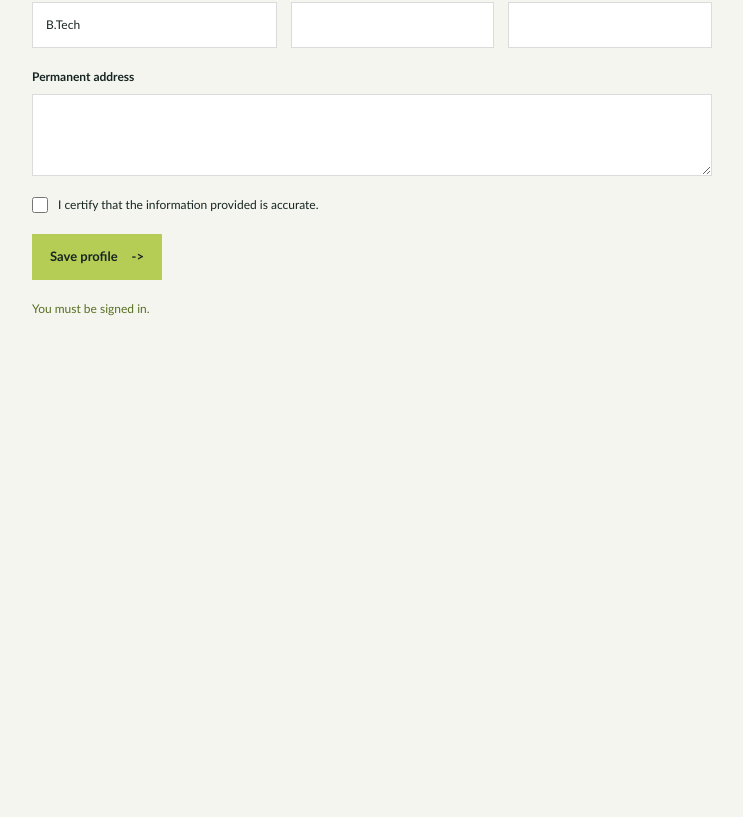
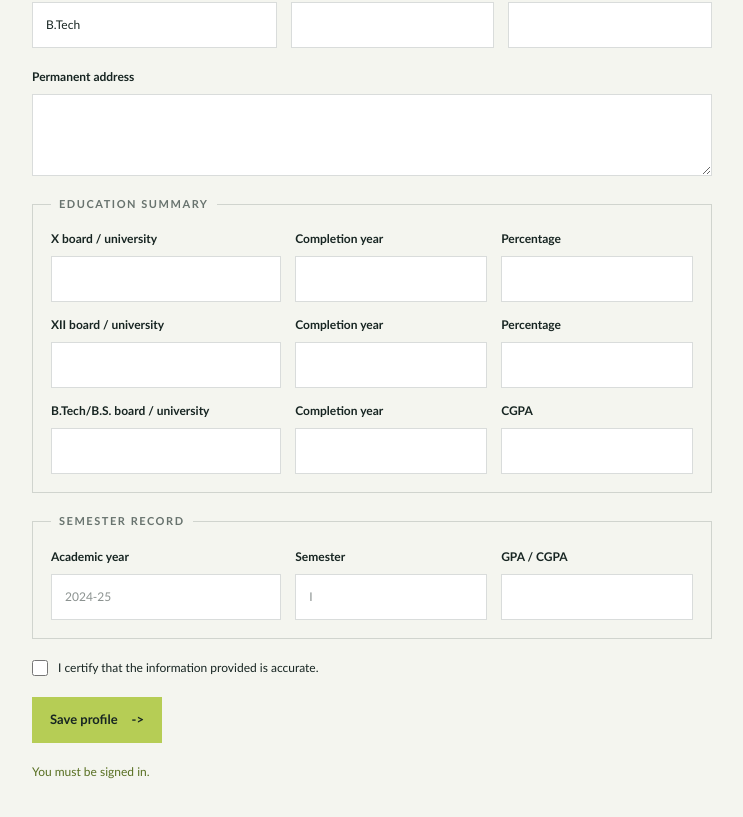
Before and after one commit to Nitish23-2/Placement_Portal, a Next.js app: page /profile in a window 1280 px wide. Shown: the part 778-1595 px from the top of the page, without its empty margins (32-775 px from the left). Before the commit the page ends 1228 px from the top, so only its background shows below. Built offline with nearby package versions, Linux system fonts and the light colour scheme; no server answers.

Commit message:
feat: complete academic profile records

```diff
--- a/app/api/students/me/route.ts
+++ b/app/api/students/me/route.ts
@@ -5,7 +5,7 @@ import { studentProfileSchema } from "@/lib/validators/student";
 function isProfileComplete(profile: ReturnType<typeof studentProfileSchema.parse>) {
   const { general } = profile.biodata_json;
   const requiredGeneral = [general.dob, general.category, general.sex, general.degree, general.permanent_address, general.father_name, general.mobile_no];
-  return profile.branch !== "Not set" && requiredGeneral.every(Boolean) && profile.biodata_json.education_summary.length === 3 && profile.biodata_json.certificate_accepted;
+  return profile.branch !== "Not set" && requiredGeneral.every(Boolean) && profile.biodata_json.education_summary.length === 3 && profile.biodata_json.semester_record.length > 0 && profile.biodata_json.certificate_accepted;
 }
 
 function jsonError(message: string, code: string, status: number) {
--- a/app/globals.css
+++ b/app/globals.css
@@ -116,6 +116,8 @@ h2 { max-width: 520px; margin: 14px 0 0; font-size: clamp(36px, 5vw, 60px); line
 .profile-form textarea { width: 100%; padding: 13px; border: 1px solid var(--line); border-radius: 0; background: #fff; color: var(--ink); font: inherit; resize: vertical; }
 .profile-check { display: flex !important; grid-template-columns: auto 1fr; align-items: center; gap: 10px !important; font-weight: 400 !important; }
 .profile-check input { width: 16px; min-height: 16px; }
+.profile-fieldset { display: grid; gap: 14px; margin: 0; padding: 18px; border: 1px solid var(--line); }
+.profile-fieldset legend { padding: 0 8px; color: var(--muted); font-size: 11px; font-weight: 700; letter-spacing: .14em; text-transform: uppercase; }
 .profile-fields { display: grid; grid-template-columns: 1.2fr 1fr 1fr; gap: 14px; }
 .profile-form .button { width: fit-content; border: 0; cursor: pointer; }
 @media (max-width: 600px) { .profile-fields { grid-template-columns: 1fr; } }
--- a/components/profile/ProfileForm.tsx
+++ b/components/profile/ProfileForm.tsx
@@ -3,11 +3,17 @@
 import { FormEvent, useEffect, useState } from "react";
 
 type ProfileValues = { branch: string; batch_year: string; cgpa: string; active_backlogs: string; dob: string; category: string; sex: string; degree: string; permanent_address: string; father_name: string; mobile_no: string; certificate_accepted: boolean };
+type EducationRow = { level: string; board_university: string; completion_year: string; score: string };
+type SemesterRow = { year: string; semester: string; gpa: string; cgpa: string };
 
 const emptyProfile: ProfileValues = { branch: "", batch_year: "", cgpa: "", active_backlogs: "0", dob: "", category: "", sex: "", degree: "B.Tech", permanent_address: "", father_name: "", mobile_no: "", certificate_accepted: false };
+const emptyEducation: EducationRow[] = [{ level: "X", board_university: "", completion_year: "", score: "" }, { level: "XII", board_university: "", completion_year: "", score: "" }, { level: "B.Tech/B.S.", board_university: "", completion_year: "", score: "" }];
+const emptySemester: SemesterRow = { year: "", semester: "", gpa: "", cgpa: "" };
 
 export function ProfileForm() {
   const [values, setValues] = useState(emptyProfile);
+  const [education, setEducation] = useState(emptyEducation);
+  const [semester, setSemester] = useState(emptySemester);
   const [message, setMessage] = useState("Loading profile...");
   const [isPending, setIsPending] = useState(false);
 
@@ -18,7 +24,11 @@ export function ProfileForm() {
         if (!response.ok) throw new Error(result.error?.message ?? "Unable to load profile.");
         if (result.data) {
           const general = result.data.biodata_json?.general ?? {};
+          const savedEducation = result.data.biodata_json?.education_summary ?? [];
+          const savedSemester = result.data.biodata_json?.semester_record?.[0];
           setValues({ ...emptyProfile, branch: result.data.branch === "Not set" ? "" : result.data.branch ?? "", batch_year: result.data.batch_year > 0 ? String(result.data.batch_year) : "", cgpa: result.data.cgpa == null ? "" : String(result.data.cgpa), active_backlogs: String(result.data.active_backlogs ?? 0), ...general, certificate_accepted: result.data.biodata_json?.certificate_accepted ?? false });
+          setEducation(emptyEducation.map((row, index) => { const saved = savedEducation[index]; return saved ? { level: row.level, board_university: saved.board_university ?? "", completion_year: String(saved.completion_year ?? ""), score: String(saved.percentage ?? saved.cgpa_or_percentage ?? "") } : row; }));
+          if (savedSemester) setSemester({ year: savedSemester.year ?? "", semester: savedSemester.semester ?? "", gpa: String(savedSemester.gpa ?? ""), cgpa: String(savedSemester.cgpa ?? "") });
         }
         setMessage("");
       })
@@ -29,15 +39,19 @@ export function ProfileForm() {
     setValues((current) => ({ ...current, [field]: value }));
   }
 
+  function updateEducation(index: number, field: keyof EducationRow, value: string) {
+    setEducation((current) => current.map((row, rowIndex) => rowIndex === index ? { ...row, [field]: value } : row));
+  }
+
   async function submit(event: FormEvent<HTMLFormElement>) {
     event.preventDefault();
     setIsPending(true);
     setMessage("");
     try {
-      const response = await fetch("/api/students/me", { method: "PUT", headers: { "Content-Type": "application/json" }, body: JSON.stringify({ branch: values.branch, batch_year: values.batch_year, cgpa: values.cgpa ? values.cgpa : null, active_backlogs: values.active_backlogs, biodata_json: { general: { dob: values.dob, category: values.category, sex: values.sex, degree: values.degree, permanent_address: values.permanent_address, father_name: values.father_name, mobile_no: values.mobile_no }, education_summary: [], certificate_accepted: values.certificate_accepted } }) });
+      const response = await fetch("/api/students/me", { method: "PUT", headers: { "Content-Type": "application/json" }, body: JSON.stringify({ branch: values.branch, batch_year: values.batch_year, cgpa: values.cgpa ? values.cgpa : null, active_backlogs: values.active_backlogs, biodata_json: { general: { dob: values.dob, category: values.category, sex: values.sex, degree: values.degree, permanent_address: values.permanent_address, father_name: values.father_name, mobile_no: values.mobile_no }, education_summary: education.map((row) => ({ level: row.level, board_university: row.board_university, completion_year: row.completion_year, ...(row.level === "B.Tech/B.S." ? { cgpa_or_percentage: row.score } : { percentage: row.score }) })), semester_record: semester.year && semester.semester ? [{ ...semester }] : [], certificate_accepted: values.certificate_accepted } }) });
       const result = await response.json();
       if (!response.ok) throw new Error(result.error?.message ?? "Unable to save profile.");
-      setMessage("Profile details saved. Education records are still required before applying.");
+      setMessage("Profile details saved. Complete every education and semester field before applying.");
     } catch (error) {
       setMessage(error instanceof Error ? error.message : "Unable to save profile.");
     } finally {
@@ -64,6 +78,8 @@ export function ProfileForm() {
         <label>Mobile number<input required value={values.mobile_no} onChange={(event) => update("mobile_no", event.target.value)} /></label>
       </div>
       <label>Permanent address<textarea required value={values.permanent_address} onChange={(event) => update("permanent_address", event.target.value)} rows={3} /></label>
+      <fieldset className="profile-fieldset"><legend>Education summary</legend>{education.map((row, index) => <div className="profile-fields" key={row.level}><label>{row.level} board / university<input required value={row.board_university} onChange={(event) => updateEducation(index, "board_university", event.target.value)} /></label><label>Completion year<input required type="number" value={row.completion_year} onChange={(event) => updateEducation(index, "completion_year", event.target.value)} /></label><label>{row.level === "B.Tech/B.S." ? "CGPA" : "Percentage"}<input required type="number" min="0" max="100" step="0.01" value={row.score} onChange={(event) => updateEducation(index, "score", event.target.value)} /></label></div>)}</fieldset>
+      <fieldset className="profile-fieldset"><legend>Semester record</legend><div className="profile-fields"><label>Academic year<input required value={semester.year} onChange={(event) => setSemester({ ...semester, year: event.target.value })} placeholder="2024-25" /></label><label>Semester<input required value={semester.semester} onChange={(event) => setSemester({ ...semester, semester: event.target.value })} placeholder="I" /></label><label>GPA / CGPA<input required type="number" min="0" max="10" step="0.01" value={semester.gpa} onChange={(event) => setSemester({ ...semester, gpa: event.target.value, cgpa: event.target.value })} /></label></div></fieldset>
       <label className="profile-check"><input type="checkbox" checked={values.certificate_accepted} onChange={(event) => setValues((current) => ({ ...current, certificate_accepted: event.target.checked }))} /> I certify that the information provided is accurate.</label>
       <button className="button button-accent" disabled={isPending || message === "Loading profile..."} type="submit">{isPending ? "Saving..." : "Save profile"} <span aria-hidden="true">-&gt;</span></button>
       {message && <p className="form-message" role="status">{message}</p>}
--- a/lib/validators/student.ts
+++ b/lib/validators/student.ts
@@ -24,6 +24,12 @@ export const studentProfileSchema = z.object({
       percentage: z.coerce.number().optional(),
       cgpa_or_percentage: z.coerce.number().optional(),
     })),
+    semester_record: z.array(z.object({
+      year: z.string(),
+      semester: z.string(),
+      gpa: z.coerce.number().min(0).max(10),
+      cgpa: z.coerce.number().min(0).max(10),
+    })),
     certificate_accepted: z.boolean(),
   }),
 });
```
